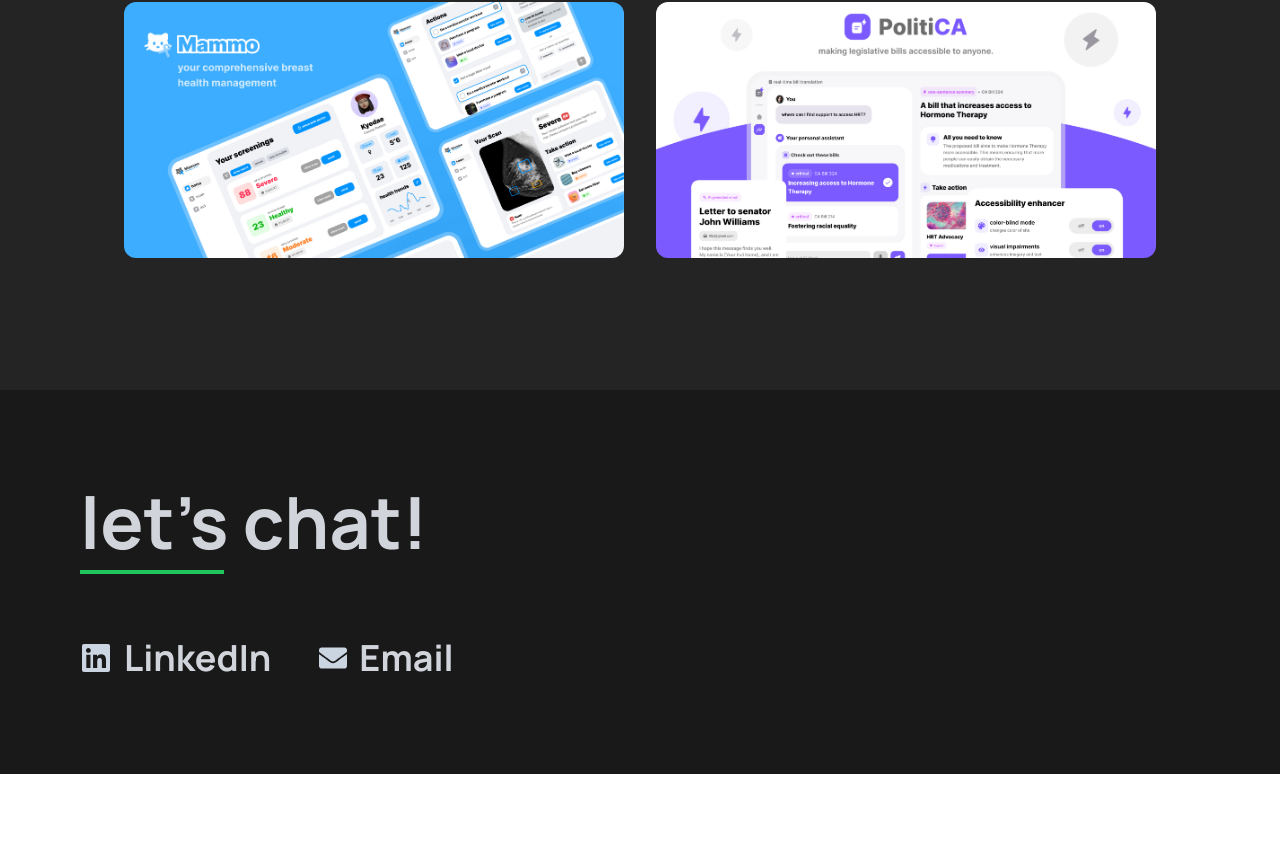
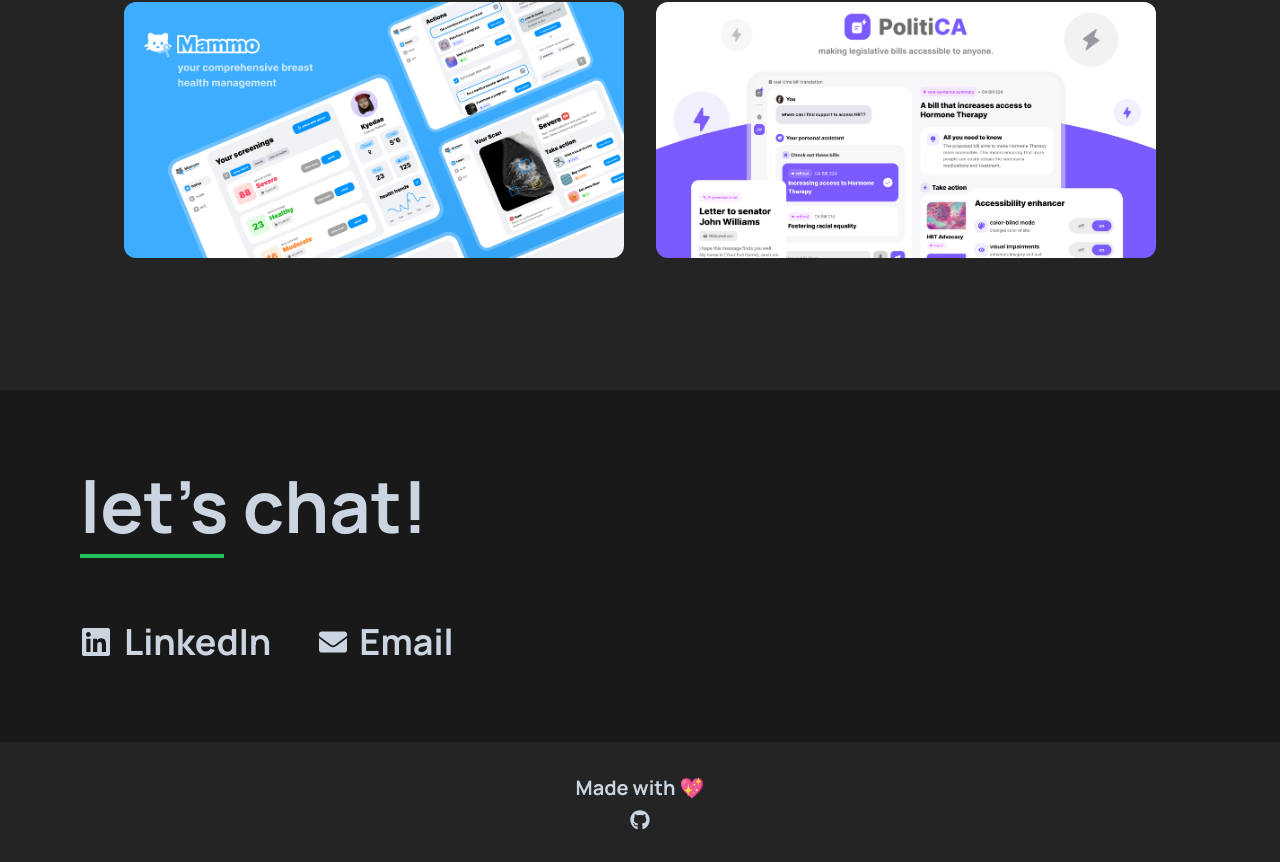
Before and after one commit to KevinWu098/website, a Next.js app: page / in a window 1280 px wide. Shown: the part 1630-2492 px from the top of the page. Before the commit the page ends 2404 px from the top, so only its background shows below. Built offline with nearby package versions, Linux system fonts and the light colour scheme.

Commit message:
feat: create footer

```diff
--- a/src/app/layout.tsx
+++ b/src/app/layout.tsx
@@ -4,6 +4,7 @@
 import "./globals.css";
 
 import { AOSInit } from "@/components/aos";
+import Footer from "@/components/Footer";
 import Header from "@/components/Header";
 import { ThemeProvider } from "@/components/theme-provider";
 import { cn } from "@/lib/utils";
@@ -22,7 +23,7 @@
 }>) {
     return (
         <html lang="en">
-            <body className={cn(inter.className, "text-gray-300")}>
+            <body className={cn(inter.className, "text-slate-300")}>
                 <AOSInit />
                 {/* <ThemeProvider
                     attribute="class"
@@ -32,6 +33,7 @@
                 > */}
                 <Header />
                 {children}
+                <Footer />
                 {/* </ThemeProvider> */}
             </body>
         </html>
--- /dev/null
+++ b/src/components/Footer.tsx
@@ -0,0 +1,22 @@
+import React from "react";
+import Link from "next/link";
+import { FaGithub } from "react-icons/fa";
+
+const Footer = () => {
+    return (
+        <footer className="bg-[#242424]">
+            <div className="wrapper flex-center flex-col gap-y-2 py-8 text-xl font-bold">
+                <p>Made with 💖</p>
+                <Link
+                    href="https://github.com/kevinwu098/me"
+                    referrerPolicy="no-referrer"
+                    target="_blank"
+                >
+                    <FaGithub className="hover:text-primary" />
+                </Link>
+            </div>
+        </footer>
+    );
+};
+
+export default Footer;
--- a/src/components/contact/Contact.tsx
+++ b/src/components/contact/Contact.tsx
@@ -6,7 +6,7 @@
 const Contact = () => {
     return (
         <div className="bg-[#191919]">
-            <div className="wrapper py-24 space-y-16">
+            <div className="wrapper py-20 space-y-16">
                 <div className="space-y-3">
                     <div className="text-7xl font-bold">let's chat!</div>
                     <Separator className="w-36 h-1 bg-primary" />
```
